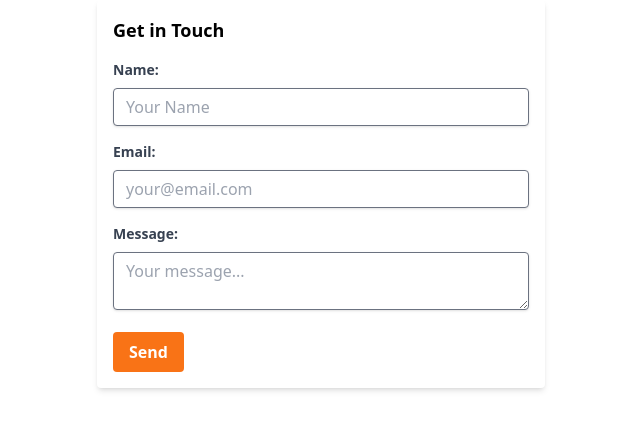
After one commit to RolexAlexander/synergysource, a Python web app: template template/contact.html in a window 1280 px wide. The commit adds this page. Shown: the top 430 px of the page, without its empty margins (319-959 px from the left). Run offline with Jinja, Linux system fonts and the light colour scheme; the template is opened without the code that fills it, so the values that code supplies are empty; some libraries are stand-ins or nearby versions.

Commit message:
added contact and logo

```diff
--- /dev/null
+++ b/template/contact.html
@@ -0,0 +1,26 @@
+<!DOCTYPE html>
+<html lang="en">
+<link href="https://cdn.jsdelivr.net/npm/flowbite@2.5.1/dist/flowbite.min.css"  rel="stylesheet" />
+<script src="https://cdn.jsdelivr.net/npm/flowbite@2.5.1/dist/flowbite.min.js"></script>
+<script src="https://cdn.tailwindcss.com"></script>
+<body>
+    <div class="max-w-md mx-auto p-4 bg-white rounded shadow-md">
+        <h2 class="text-lg font-bold mb-4">Get in Touch</h2>
+        <form>
+        <div class="mb-4">
+            <label class="block text-gray-700 text-sm font-bold mb-2" for="name">Name:</label>
+            <input class="shadow appearance-none border rounded w-full py-2 px-3 text-gray-700 leading-tight focus:outline-none focus:shadow-outline" id="name" type="text" placeholder="Your Name">
+        </div>
+        <div class="mb-4">
+            <label class="block text-gray-700 text-sm font-bold mb-2" for="email">Email:</label>
+            <input class="shadow appearance-none border rounded w-full py-2 px-3 text-gray-700 leading-tight focus:outline-none focus:shadow-outline" id="email" type="email" placeholder="your@email.com">
+        </div>
+        <div class="mb-4">
+            <label class="block text-gray-700 text-sm font-bold mb-2" for="message">Message:</label>
+            <textarea class="shadow appearance-none border rounded w-full py-2 px-3 text-gray-700 leading-tight focus:outline-none focus:shadow-outline" id="message" placeholder="Your message..."></textarea>
+        </div>
+        <button class="bg-orange-500 hover:bg-orange-700 text-white font-bold py-2 px-4 rounded focus:outline-none focus:shadow-outline" type="submit">Send</button>
+        </form>
+    </div>
+</body>
+</html>
--- a/template/index.html
+++ b/template/index.html
@@ -4,7 +4,7 @@
         <meta charset="utf-8">
         <meta name="viewport" content="width=device-width, initial-scale=1, shrink-to-fit=no">
         <title>synergysource</title>
-        <link rel="icon" type="image/webp" href="/template/assets/s.webp" />
+        <link rel="icon" type="image/webp" href="/template/assets/logo.png" />
     </head>
     <link href="https://cdn.jsdelivr.net/npm/flowbite@2.5.1/dist/flowbite.min.css"  rel="stylesheet" />
     <script src="https://cdn.jsdelivr.net/npm/flowbite@2.5.1/dist/flowbite.min.js"></script>
@@ -15,7 +15,7 @@
                 <nav class="bg-white border-gray-200 px-4 lg:px-6 py-2.5 dark:bg-gray-800">
                     <div class="flex flex-wrap justify-between items-center mx-auto max-w-screen-xl">
                         <a href="https://to_be_added.com" class="flex items-center">
-                            <img src="/template/assets/s.webp" class="mr-3 h-6 sm:h-9" alt="Synergy Source Logo" />
+                            <img src="/template/assets/logo.png" class="mr-3 h-6 sm:h-9" alt="Synergy Source Logo" />
                             <span class="self-center text-xl font-semibold whitespace-nowrap dark:text-white">Synergy Source</span>
                         </a>
                         <div class="flex items-center lg:order-2">
@@ -39,7 +39,7 @@
                                     <a href="#" class="block py-2 pr-4 pl-3 text-gray-700 border-b border-gray-100 hover:bg-gray-50 lg:hover:bg-transparent lg:border-0 lg:hover:text-[#1d4ed8] lg:p-0 dark:text-gray-400 lg:dark:hover:text-white dark:hover:bg-gray-700 dark:hover:text-white lg:dark:hover:bg-transparent dark:border-gray-700">Features</a>
                                 </li>
                                 <li>
-                                    <a href="#" class="block py-2 pr-4 pl-3 text-gray-700 border-b border-gray-100 hover:bg-gray-50 lg:hover:bg-transparent lg:border-0 lg:hover:text-[#1d4ed8] lg:p-0 dark:text-gray-400 lg:dark:hover:text-white dark:hover:bg-gray-700 dark:hover:text-white lg:dark:hover:bg-transparent dark:border-gray-700">Contact</a>
+                                    <a href="/template/contact.html" class="block py-2 pr-4 pl-3 text-gray-700 border-b border-gray-100 hover:bg-gray-50 lg:hover:bg-transparent lg:border-0 lg:hover:text-[#1d4ed8] lg:p-0 dark:text-gray-400 lg:dark:hover:text-white dark:hover:bg-gray-700 dark:hover:text-white lg:dark:hover:bg-transparent dark:border-gray-700">Contact</a>
                                 </li>
                             </ul>
                         </div>
```
Also changed, not shown: template/assets/logo.png (added).
